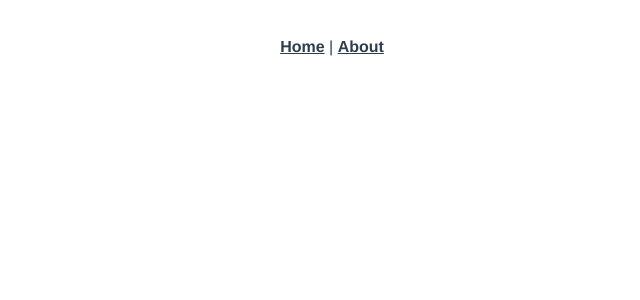
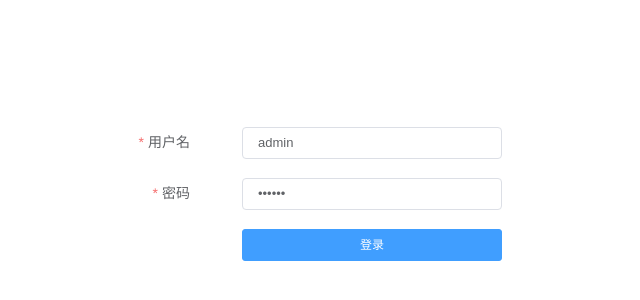
Before and after one commit to Huwenzhi/yj_vue_temp, a Vue app: page /#/login in a window 1280 px wide. Shown: the top 300 px of the page, without its empty margins (308-948 px from the left). Built offline with nearby package versions, Linux system fonts and the light colour scheme.

Commit message:
1、增加登录页面和路由功能 2、增加首页（暂未落实实现方案）

```diff
--- a/babel.config.js
+++ /dev/null
@@ -1,5 +0,0 @@
-module.exports = {
-  presets: [
-    '@vue/cli-plugin-babel/preset'
-  ]
-}
--- a/package.json
+++ b/package.json
@@ -9,6 +9,12 @@
   },
   "dependencies": {
     "core-js": "^3.6.4",
+    "element-theme": "^2.0.1",
+    "element-ui": "^2.13.1",
+    "fuse.js": "^5.2.3",
+    "js-cookie": "^2.2.1",
+    "sass-loader": "^8.0.2",
+    "screenfull": "^5.0.2",
     "vue": "^2.6.11",
     "vue-router": "^3.1.6",
     "vuex": "^3.1.3"
--- a/src/App.vue
+++ b/src/App.vue
@@ -1,9 +1,5 @@
 <template>
   <div id="app">
-    <div id="nav">
-      <router-link to="/">Home</router-link> |
-      <router-link to="/about">About</router-link>
-    </div>
     <router-view/>
   </div>
 </template>
--- /dev/null
+++ b/src/layout/layout.vue
@@ -0,0 +1,13 @@
+<template>
+    <h1>sssssssssssss</h1>
+</template>
+
+<script>
+    export default {
+        name: "layout"
+    }
+</script>
+
+<style scoped>
+
+</style>
--- a/src/main.js
+++ b/src/main.js
@@ -2,10 +2,29 @@ import Vue from 'vue'
 import App from './App.vue'
 import router from './router'
 import store from './store'
+import Cookies from 'js-cookie'
+//element-ui 的UI配置
+import 'element-ui/lib/theme-chalk/index.css'
+import ElementUI from 'element-ui'
+Vue.use(ElementUI, {
+  size: Cookies.get('size') || 'small' // set element-ui default size
+})
 
 Vue.config.productionTip = false
 
+router.beforeEach((to, from, next) => {
+  // 记录访问的最后一个页面
+  if (from.path !== '/login') {
+    window.localStorage.setItem('from_path', from.path)
+  }
+  if (to.path == '/login') {
+    window.localStorage.removeItem('userInfo')
+  }
+  next()
+})
+
 new Vue({
+  el: '#app',
   router,
   store,
   render: h => h(App)
--- a/src/router/index.js
+++ b/src/router/index.js
@@ -1,27 +1,39 @@
 import Vue from 'vue'
 import VueRouter from 'vue-router'
-import Home from '../views/Home.vue'
+// import Home from '../views/Home.vue'
 
 Vue.use(VueRouter)
 
-  const routes = [
-  {
-    path: '/',
-    name: 'Home',
-    component: Home
-  },
-  {
-    path: '/about',
-    name: 'About',
-    // route level code-splitting
-    // this generates a separate chunk (about.[hash].js) for this route
-    // which is lazy-loaded when the route is visited.
-    component: () => import(/* webpackChunkName: "about" */ '../views/About.vue')
-  }
+const routes = [
+    {
+        name: 'login',
+        path: '/login',
+        component: () => import('../views/login/login')
+    },
+    {
+        name: 'layout',
+        path: '/',
+        component: () => import('../layout/layout')
+    },
+    // {
+    //     path: '/',
+    //     name: 'Home',
+    //     component: Home
+    // },
+    // {
+    //     path: '/about',
+    //     name: 'About',
+    //     // route level code-splitting
+    //     // this generates a separate chunk (about.[hash].js) for this route
+    //     // which is lazy-loaded when the route is visited.
+    //     component: () => import(/* webpackChunkName: "about" */ '../views/About.vue')
+    // }
 ]
 
 const router = new VueRouter({
-  routes
+    routes
 })
 
+
+
 export default router
--- /dev/null
+++ b/src/views/login/login.vue
@@ -0,0 +1,107 @@
+<template>
+    <div id="login">
+
+        <div class="login-form">
+<!--            <div class="logo">-->
+<!--                <img src="../assets/logo.png" alt="">-->
+<!--                <div class="title">后台管理后台</div>-->
+<!--            </div>-->
+            <el-form ref="form" :model="form" label-width="80px" :rules="rules">
+                <el-form-item label="用户名" prop="username">
+                    <el-input v-model="form.username"></el-input>
+                </el-form-item>
+                <el-form-item label="密码" prop="password">
+                    <el-input type="password" v-model="form.password"></el-input>
+                </el-form-item>
+                <!--<el-form-item label="验证码" prop="verifyCode">-->
+                <!--<el-input class="verifyCode" v-model="form.verifyCode"></el-input>-->
+                <!--<img class="captcha" :src="captchaImg" alt="">-->
+                <!--</el-form-item>-->
+                <!--<el-form-item label="记住密码">-->
+                <!--<el-switch v-model="form.rememberMe"></el-switch>-->
+                <!--</el-form-item>-->
+                <el-form-item>
+                    <el-button class="login-btn" type="primary" @click="login">登录</el-button>
+                </el-form-item>
+            </el-form>
+        </div>
+    </div>
+</template>
+
+<script>
+    export default {
+        name: "login",
+        data () {
+            return {
+                form: {
+                    username: 'admin',
+                    password: '123456',
+                    verifyCode: '',
+                    rememberMe: false
+                },
+                rules: {
+                    username: [
+                        {required: true, message: '用户名不能为空', trigger: 'change'}
+                    ],
+                    password: [
+                        {required: true, message: '密码不能为空', trigger: 'change'}
+                    ],
+                    verifyCode: [
+                        {required: true, message: '验证码不能为空', trigger: 'change'}
+                    ]
+                },
+                captchaImg: ''
+            };
+        },
+        methods: {
+            login () {
+                this.$refs['form'].validate((valid) => {
+                    if (valid) {
+                        // localStorage.setItem('userInfo', JSON.stringify(res));
+                        this.$router.replace(localStorage.getItem('from_path') || '/')
+                    }
+                })
+            },
+        },
+        mounted () {
+            let that = this;
+            document.onkeydown = function (e) {
+                var a = e || window.event//兼容火狐
+                if (a.keyCode == 13) {
+                    that.login()
+                }
+            };
+        }
+    }
+</script>
+
+<style lang="scss" scoped>
+    .login-form {
+        width: 420px;
+        margin: 10% auto 0;
+        .el-input {
+            width: 260px;
+        }
+        .verifyCode.el-input {
+            width: 170px;
+        }
+        .captcha {
+            vertical-align: middle;
+        }
+        .logo {
+            text-align: center;
+            font-size: 22px;
+            .title {
+                margin: 10px 0 30px;
+            }
+            img {
+                border-radius: 10px;
+                width: 100px;
+            }
+        }
+    }
+
+    .login-btn {
+        width: 260px;
+    }
+</style>
```
Also changed, not shown: 1 other file (tests, documents, lock files or other folders).
